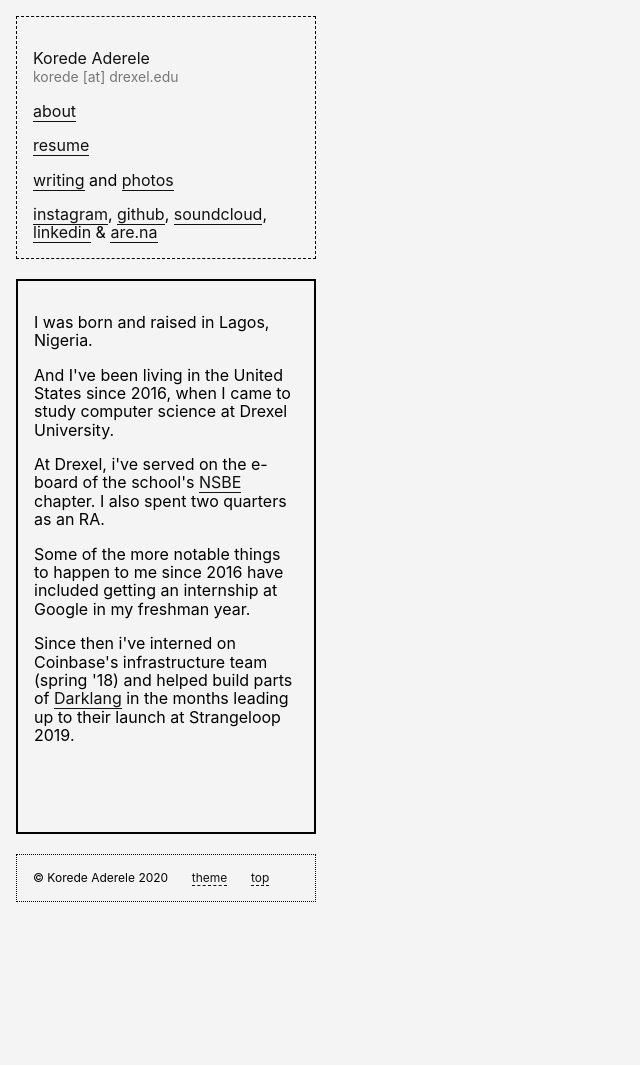
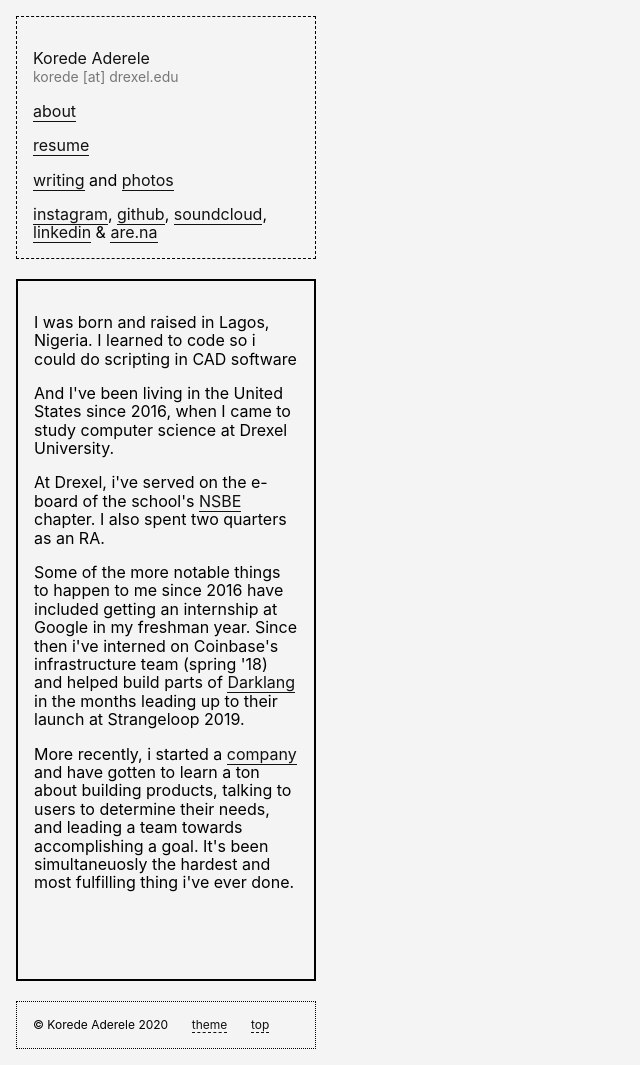
Before and after one commit to Korede-TA/korede-ta.github.io, a Jekyll site: the page built from about.html, in a window 1280 px wide. Shown: the whole page, without its empty margins (0-640 px from the left). Built offline with Jekyll 4.4.1, drawn with Linux system fonts in a browser that asks for light colours; before the commit the page ends 918 px from its top, so only the background shows below that; some of the changed lines change nothing that is shown.

Commit message:
fix main links

```diff
--- a/_layouts/default.html
+++ b/_layouts/default.html
@@ -1,4 +1,4 @@
-{%- include base.html -%}
+{% include base.html %}
 
 <!DOCTYPE html>
 <html lang="en">
@@ -154,12 +154,12 @@
       </p>
 
       <p>
-        <a href="{{base}}/about">about</a>
+        <a href="/about">about</a>
 	<div class="mb1"></div>
-        <a href="{{base}}/resume.pdf">resume</a>
+        <a href="/resume.pdf">resume</a>
       <p>
       <p>
-        <a href="{{base}}/w">writing</a> and <a href="{{base}}/photos">photos </a>
+        <a href="/w">writing</a> and <a href="/photos">photos </a>
       </p>
 
       <div class="social">
--- a/about.html
+++ b/about.html
@@ -5,7 +5,7 @@
 
 <div class="about pa3 b--solid bw1 h-100">
   <p>
-  I was born and raised in Lagos, Nigeria.
+  I was born and raised in Lagos, Nigeria. I learned to code so i could do scripting in CAD software
   </p>
 
   <p>
@@ -18,10 +18,12 @@
 
   <p>
   Some of the more notable things to happen to me since 2016 have included getting an internship at Google in my freshman year.
+  Since then i've interned on Coinbase's infrastructure team (spring '18) and helped build parts of <a href="http://darklang.com" target="_blank">Darklang</a> in the months leading up to their launch at Strangeloop 2019.
   </p>
 
   <p>
-  Since then i've interned on Coinbase's infrastructure team (spring '18) and helped build parts of <a href="http://darklang.com" target="_blank">Darklang</a> in the months leading up to their launch at Strangeloop 2019.
+    More recently, i started a <a href="https://rivetapp.co" target="_blank">company</a> and have gotten to learn a ton about building products, talking to users to determine their needs, and leading a team
+    towards accomplishing a goal. It's been simultaneuosly the hardest and most fulfilling thing i've ever done.
   </p>
 
   <br/>
```
